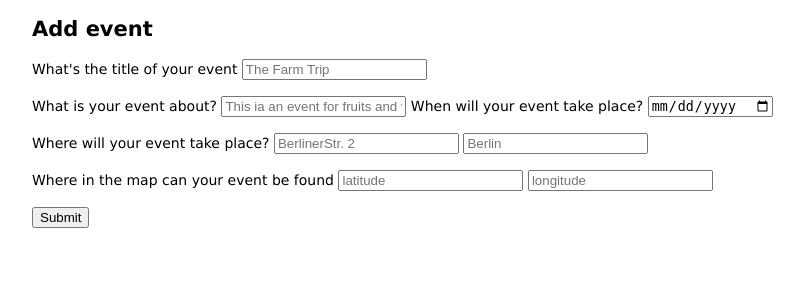
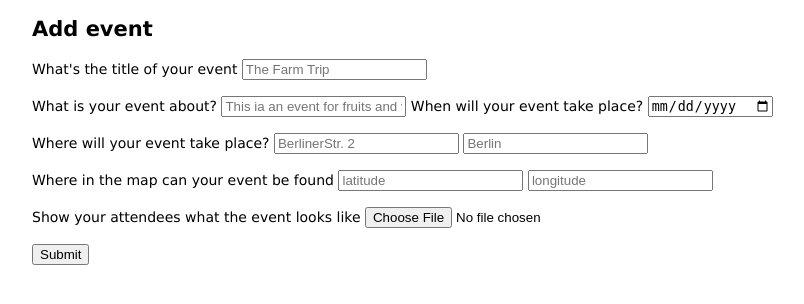
Before and after one commit to wildhamster26/VeggieBook, a Node project: template views/events/add-event.hbs in a window 1280 px wide. Shown: the part 74-378 px from the top of the page, without its empty margins (26-830 px from the left). Run offline with Node 20 templates, Linux system fonts and the light colour scheme; the template is opened without the code that fills it, so the values that code supplies are empty; some libraries are stand-ins or nearby versions.

Commit message:
Added pictures to the events and edited the size of all pictures to be smaller with an inline style height. Should change that to css.

```diff
--- a/views/events/add-event.hbs
+++ b/views/events/add-event.hbs
@@ -1,6 +1,6 @@
 <h2>Add event </h2>
 
-<form method="POST" action="/events/add">
+<form method="POST" action="/events/add" enctype="multipart/form-data">
 
 <label for="title">What's the title of your event</label>
 <input type="text" name="title" placeholder="The Farm Trip"> <br> <br>
@@ -20,9 +20,9 @@
   <input type="text" name="longitude" placeholder="longitude">
   <br><br>
 
-{{!-- <label for="photo">Show your attendees what the event looks like</label>
+<label for="photo">Show your attendees what the event looks like</label>
   <input type="file" name="photo">
-  <br><br> --}}
+  <br><br>
 
   <input type="submit" name="">
 </form>
--- a/views/events/detail.hbs
+++ b/views/events/detail.hbs
@@ -1,7 +1,7 @@
 <h1>Detail</h1>
 
 
-{{!-- {{event.image}} <br> --}}
+<img src="{{event.imgPath}}" alt="Event's image" height="150px">
 {{event.title}} <br>
 {{event.date}} <br>
 {{event.description}} <br>
@@ -15,7 +15,7 @@ Location in map:
 var coordinates = [{{event.location.coordinates}}]
 
 // Add your own token
-mapboxgl.accessToken = process.env.MAPBOX_KEY  //this is where you add your mapbox key - please note that adding it in the .env file is not sufficient, you'll need to add the key here.
+mapboxgl.accessToken = "pk.eyJ1Ijoic2FtNDZoIiwiYSI6ImNqb2VmOTNwcjFuc28zdm53Ymhra2V1N24ifQ.9mVDipmpe35ghbZMphuNsQ"  //this is where you add your mapbox key - please note that adding it in the .env file is not sufficient, you'll need to add the key here.
 
 let map = new mapboxgl.Map({
   container: 'map', // Select the div with the id 'map'
--- a/views/users/edit-user.hbs
+++ b/views/users/edit-user.hbs
@@ -9,7 +9,7 @@
 
 
 <form action="/users/{{user._id}}/edit" method="post" enctype="multipart/form-data">
-  <img src="{{user.imgPath}}" alt="user's picture">
+  <img src="{{user.imgPath}}" alt="user's picture" height="150px">
   <br>
   <label>Profile picture</label>
   <input type="file" name="photo">
--- a/views/users/user-detail.hbs
+++ b/views/users/user-detail.hbs
@@ -1,4 +1,4 @@
-<img src="{{user.imgPath}}" alt="{{user.username}}'s image">
+<img src="{{user.imgPath}}" alt="{{user.username}}'s image" height="150px">
 <h1>{{user.username}}</h1>
 <strong>Email</strong>: {{user.email}} <br>
 <strong>Kind</strong>: {{user.kind}} <br>
--- a/views/users/users.hbs
+++ b/views/users/users.hbs
@@ -5,7 +5,7 @@
 			<a href="/users/{{this._id}}">
 				{{this.username}}
 			</a>
-			<img src="{{this.imgPath}}" alt="{{this.username}}'s image">
+			<img src="{{this.imgPath}}" alt="{{this.username}}'s image" height="150px">
 		</li>
 	{{/each}}
 </ul>
```
Also changed, not shown: routes/events.js (+3 -4 lines).
